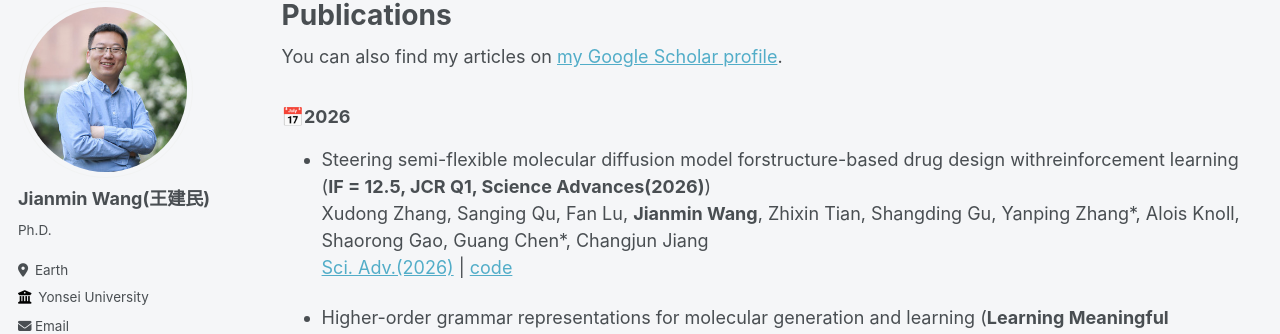
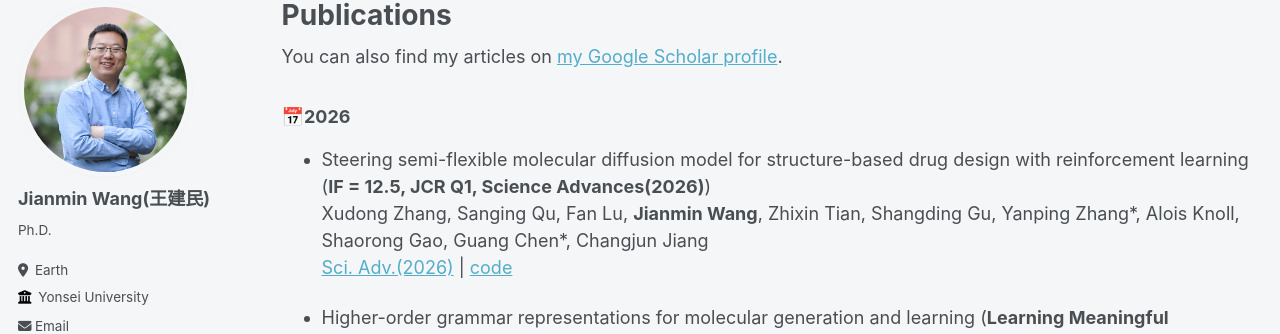
Before and after one commit to Jianmin2drugai/Jianmin2drugai.github.io, a Jekyll site: the page built from _pages/publications.md, in a window 1280 px wide and 900 px high. Shown: the part 105-439 px from the top of the window. Built offline with Jekyll 4.4.1, drawn with Linux system fonts in a browser that asks for light colours; some web fonts are replaced.

Commit message:
Update publications.md

```diff
--- a/_pages/publications.md
+++ b/_pages/publications.md
@@ -17,7 +17,7 @@ author_profile: true
 
 ### &#x1F4C5;2026
 
-*   Steering semi-flexible molecular diffusion model forstructure-based drug design withreinforcement learning (**IF = 12.5, JCR Q1, Science Advances(2026)**)
+*   Steering semi-flexible molecular diffusion model for structure-based drug design with reinforcement learning (**IF = 12.5, JCR Q1, Science Advances(2026)**)
     Xudong Zhang, Sanging Qu, Fan Lu, **Jianmin Wang**, Zhixin Tian, Shangding Gu, Yanping Zhang\*, Alois Knoll, Shaorong Gao, Guang Chen\*, Changjun Jiang
     [Sci. Adv.(2026)](https://doi.org/10.1126/sciadv.ady9955) | [code](https://github.com/ispc-lab/SeFMol)
 
```
